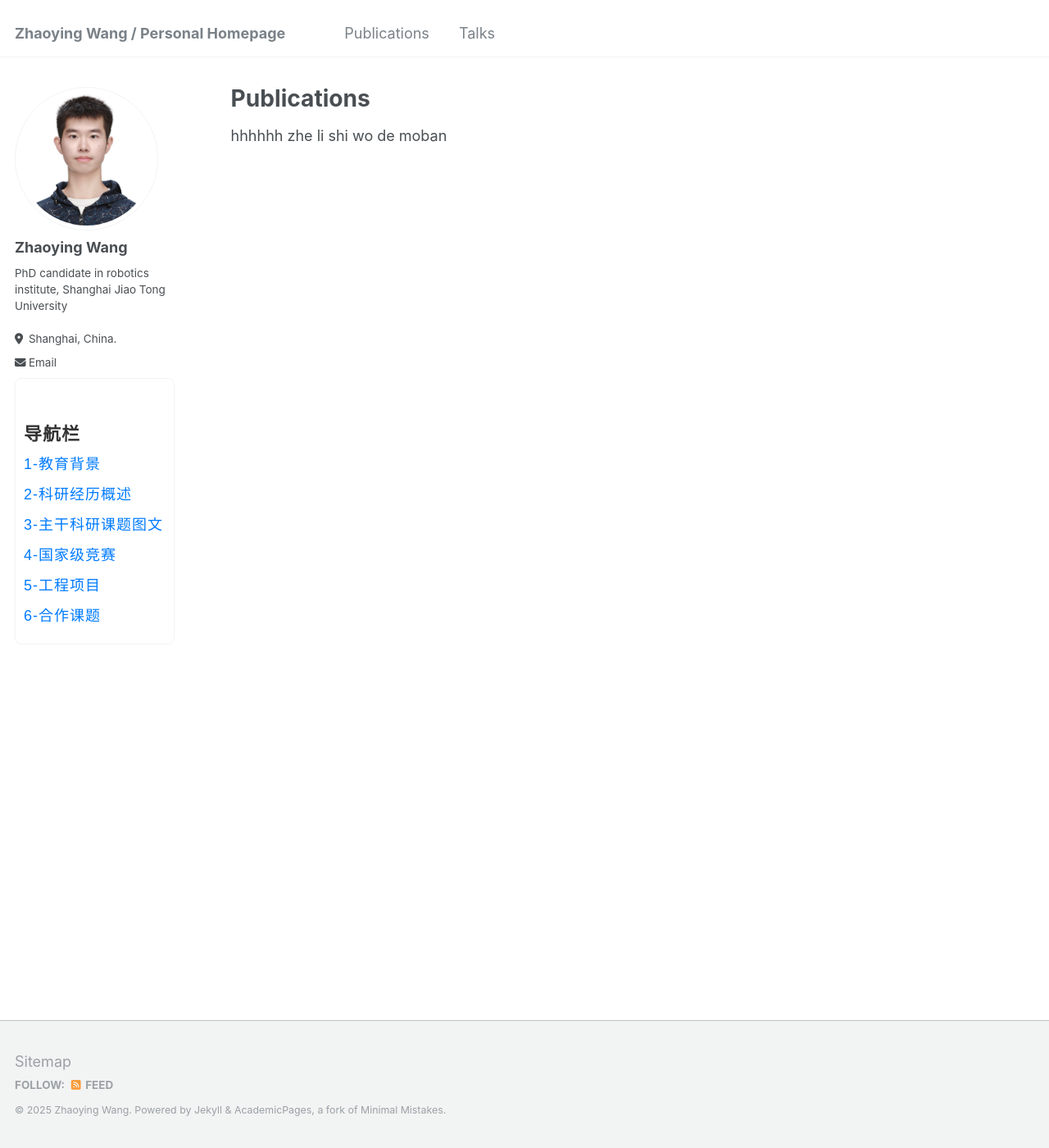
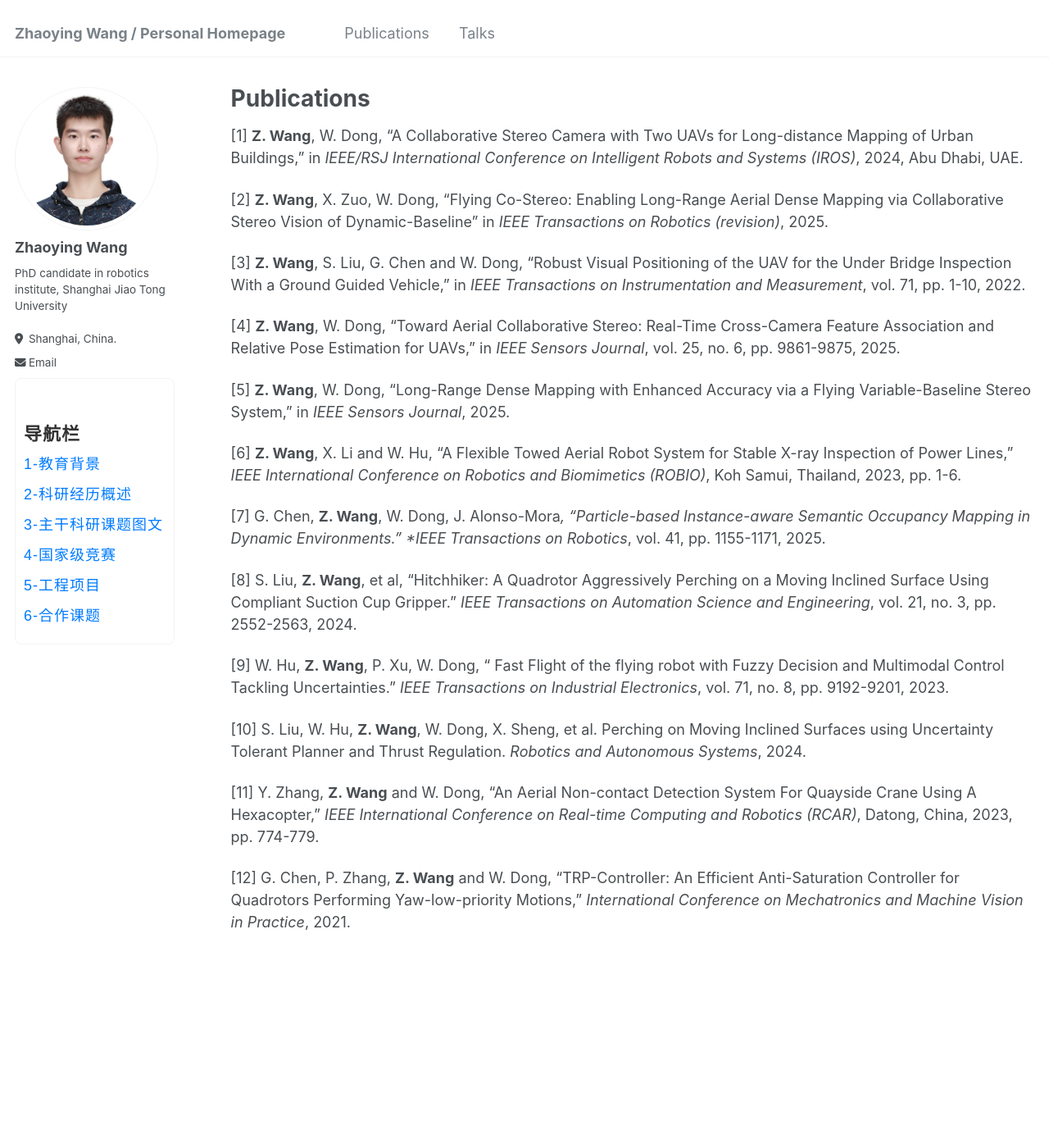
Before and after one commit to myboyhood/myboyhood.github.io, a Jekyll site: the page built from _pages/my-publications.md, in a window 1280 px wide and 1400 px high. Shown: the whole window at 82% size. Built offline with Jekyll 4.4.1, drawn with Linux system fonts in a browser that asks for light colours.

Commit message:
add my paper in self mode

```diff
--- a/_pages/my-publications.md
+++ b/_pages/my-publications.md
@@ -5,4 +5,26 @@ permalink: /my-publications/
 author_profile: true
 ---
 
-hhhhhh zhe li shi wo de moban
+[1] **Z. Wang**, W. Dong, "A Collaborative Stereo Camera with Two UAVs for Long-distance Mapping of Urban Buildings," in *IEEE/RSJ International Conference on Intelligent Robots and Systems (IROS)*, 2024, Abu Dhabi, UAE.
+
+[2] **Z. Wang**, X. Zuo, W. Dong, "Flying Co-Stereo: Enabling Long-Range Aerial Dense Mapping via Collaborative Stereo Vision of Dynamic-Baseline" in *IEEE Transactions on Robotics (revision)*, 2025.
+
+[3] **Z. Wang**, S. Liu, G. Chen and W. Dong, "Robust Visual Positioning of the UAV for the Under Bridge Inspection With a Ground Guided Vehicle," in *IEEE Transactions on Instrumentation and Measurement*, vol. 71, pp. 1-10, 2022.
+
+[4] **Z. Wang**, W. Dong, "Toward Aerial Collaborative Stereo: Real-Time Cross-Camera Feature Association and Relative Pose Estimation for UAVs," in *IEEE Sensors Journal*, vol. 25, no. 6, pp. 9861-9875, 2025.
+
+[5] **Z. Wang**, W. Dong, "Long-Range Dense Mapping with Enhanced Accuracy via a Flying Variable-Baseline Stereo System," in *IEEE Sensors Journal*, 2025.
+
+[6] **Z. Wang**, X. Li and W. Hu, "A Flexible Towed Aerial Robot System for Stable X-ray Inspection of Power Lines," *IEEE International Conference on Robotics and Biomimetics (ROBIO)*, Koh Samui, Thailand, 2023, pp. 1-6.
+
+[7] G. Chen, **Z. Wang**, W. Dong, J. Alonso-Mora*, "Particle-based Instance-aware Semantic Occupancy Mapping in Dynamic Environments." *IEEE Transactions on Robotics*, vol. 41, pp. 1155-1171, 2025.
+
+[8] S. Liu, **Z. Wang**, et al, "Hitchhiker: A Quadrotor Aggressively Perching on a Moving Inclined Surface Using Compliant Suction Cup Gripper." *IEEE Transactions on Automation Science and Engineering*, vol. 21, no. 3, pp. 2552-2563, 2024.
+
+[9] W. Hu, **Z. Wang**, P. Xu, W. Dong, " Fast Flight of the flying robot with Fuzzy Decision and Multimodal Control Tackling Uncertainties." *IEEE Transactions on Industrial Electronics*, vol. 71, no. 8, pp. 9192-9201, 2023.
+
+[10] S. Liu, W. Hu, **Z. Wang**, W. Dong, X. Sheng, et al. Perching on Moving Inclined Surfaces using Uncertainty Tolerant Planner and Thrust Regulation. *Robotics and Autonomous Systems*, 2024.
+
+[11] Y. Zhang, **Z. Wang** and W. Dong, "An Aerial Non-contact Detection System For Quayside Crane Using A Hexacopter," *IEEE International Conference on Real-time Computing and Robotics (RCAR)*, Datong, China, 2023, pp. 774-779.
+
+[12] G. Chen, P. Zhang, **Z. Wang** and W. Dong, "TRP-Controller: An Efficient Anti-Saturation Controller for Quadrotors Performing Yaw-low-priority Motions," *International Conference on Mechatronics and Machine Vision in Practice*, 2021.
```
